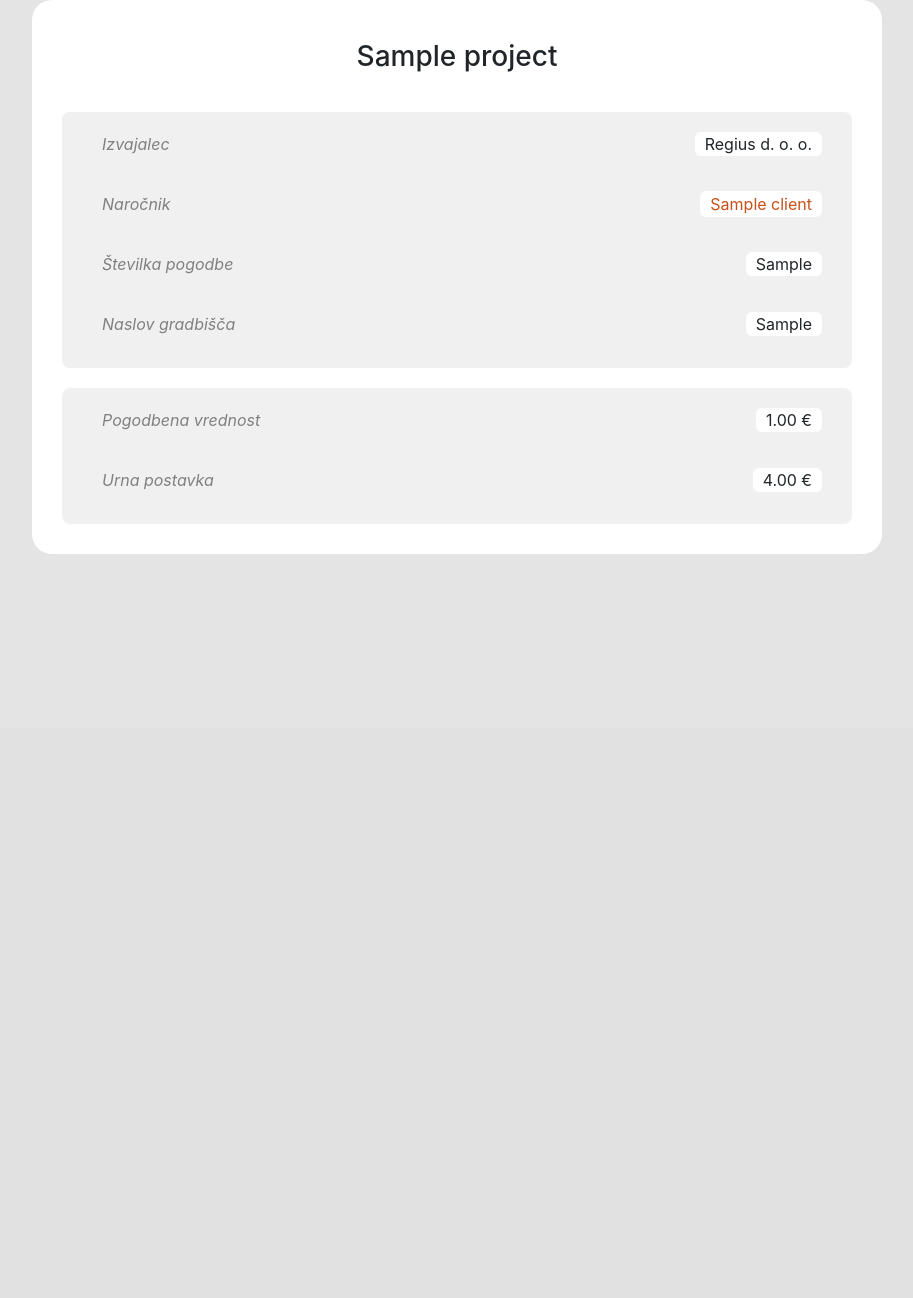
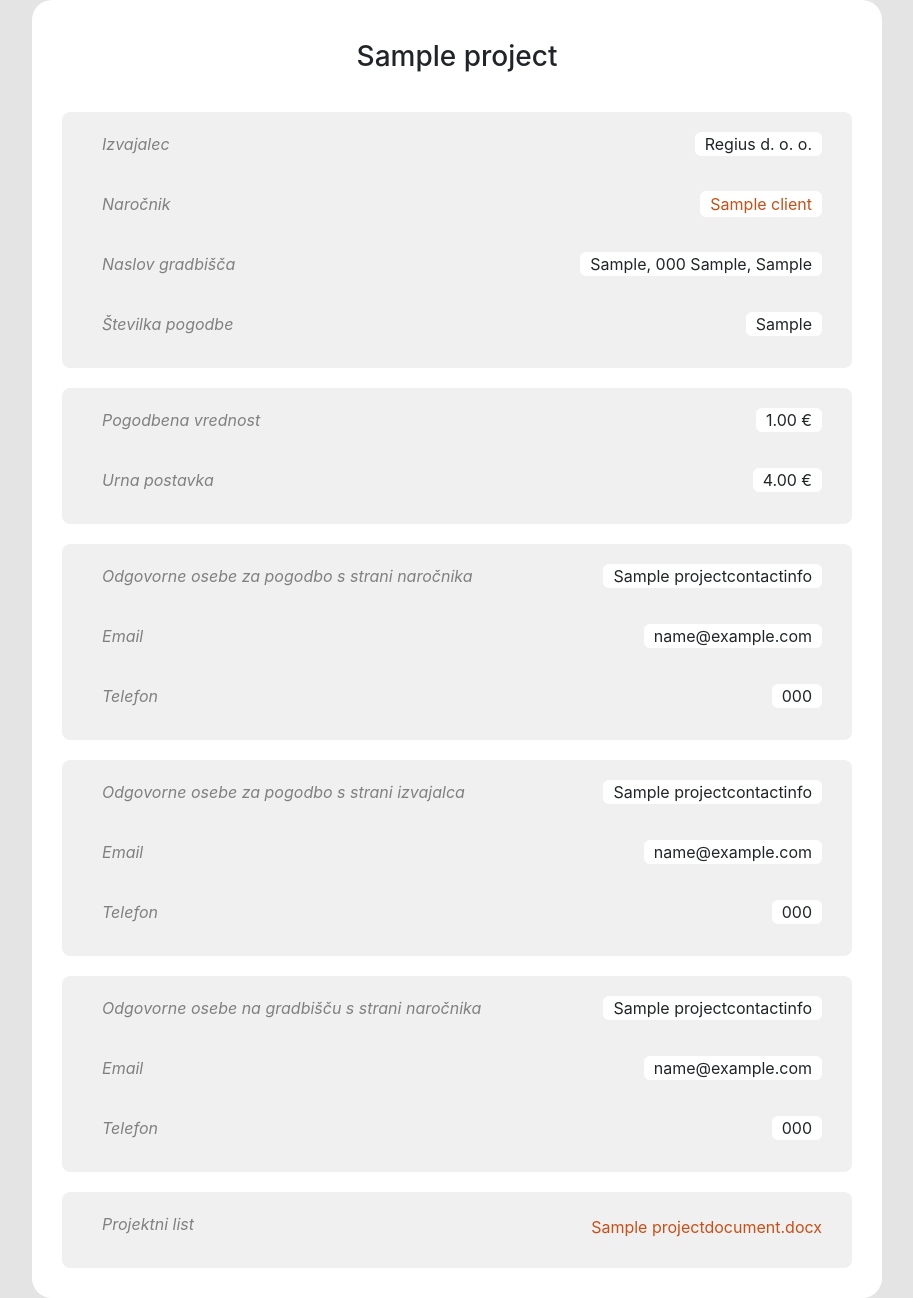
Before and after one commit to jazzyoda5/regius_site, a Django app: page /projekti/1/ in a window 1280 px wide. Shown: the part 72-1370 px from the top of the page, without its empty margins (183-1096 px from the left). Before the commit the page ends 626 px from the top, so only its background shows below. Run offline with Django 3.2, Linux system fonts and the light colour scheme; tables that the repository leaves empty hold one stand-in row (values such as "Sample post"); parts of the project's set-up code (start-up, migrations or seed data) failed here and were passed over.

Commit message:
changed details

```diff
--- a/documents/urls.py
+++ b/documents/urls.py
@@ -2,5 +2,5 @@ from django.urls import path
 from . import views
 
 urlpatterns = [
-    path('<int:project_id>/', views.create_project_doc)
+    path('projektnilist/<int:project_id>/', views.create_project_doc)
 ]
--- a/projects/models.py
+++ b/projects/models.py
@@ -76,3 +76,6 @@ class ProjectContactInfo(models.Model):
     resp_contractor_name = models.CharField(_("Odgovorna oseba s strani izvajalca"), null=True, max_length=50)
     resp_contractor_phone_num = models.CharField(_("Telefon - izvajalec"), null=True, max_length=50)
     resp_contractor_email = models.EmailField(_("Email - izvajalec"), null=True, max_length=254)
+
+    def __str__(self):
+        return self.project
--- a/projects/static/projects/project_details.css
+++ b/projects/static/projects/project_details.css
@@ -13,7 +13,7 @@
     display: grid;
     grid-template-columns: auto;
 }
-.data li {
+.data li, .documents li {
     display: flex;
     justify-content: space-between;
     list-style: none;
@@ -21,13 +21,13 @@
     padding-top: 20px;
 }
 
-.main_data, .financial_data {
+.main_data, .financial_data, .documents {
     background-color: #f0f0f0 !important;
     min-width: 300px;
     border-radius: 8px;
     margin: 10px;
 }
-.field_name p {
+.field_name p, .documents p {
     font-style: italic;
     color: gray;
 }
@@ -37,12 +37,15 @@
     padding-right: 10px;
     border-radius: 6px;
 }
-.field_data a {
+.field_data a, .documents a {
     color: #c84f17;
     padding-top: 3px;
     padding-bottom:3px;
 }
-.field_data a:hover {
+.field_data a:hover, .documents a:hover {
     color: #a22c00;
     text-decoration: none;
 }
+.documents {
+
+}
--- a/projects/templates/projects/project_details.html
+++ b/projects/templates/projects/project_details.html
@@ -28,18 +28,25 @@
         </li>
         <li>
           <div class="field_name">
+            <p>Naslov gradbišča</p>
+          </div>
+          <div class="field_data">
+            {% if address %}
+            <p>
+              {{ address.street }}, {{ address.zip_code }} {{ address.city }},
+              {{ address.country }}
+            </p>
+            {% else %}
+            <a href="#">Dodaj naslov gradbišča</a>
+            {% endif %}
+          </div>
+        </li>
+        <li>
+          <div class="field_name">
             <p>Številka pogodbe</p>
           </div>
           <div class="field_data">
             <p>{{ project.contract_num }}</p>
-          </div>
-        </li>
-        <li>
-          <div class="field_name">
-            <p>Naslov gradbišča</p>
-          </div>
-          <div class="field_data">
-            <p>{{ address.street }}</p>
           </div>
         </li>
       </ul>
@@ -64,10 +71,122 @@
         </li>
       </ul>
     </div>
-  </div>
-  <div class="documents">
-    {% block documents %} {% endblock %}
+    {% if contact_info %}
+    <div class="main_data">
+      <ul>
+        <li>
+          <div class="field_name">
+            <p>Odgovorne osebe za pogodbo s strani naročnika</p>
+          </div>
+          <div class="field_data">
+            <p>{{ contact_info.resp_client_name }}</p>
+          </div>
+        </li>
+        <li>
+          <div class="field_name">
+            <p>Email</p>
+          </div>
+          <div class="field_data">
+            <p>{{ contact_info.resp_client_email }}</p>
+          </div>
+        </li>
+        <li>
+          <div class="field_name">
+            <p>Telefon</p>
+          </div>
+          <div class="field_data">
+            <p>{{ contact_info.resp_client_phone_num }}</p>
+          </div>
+        </li>
+      </ul>
+    </div>
+    <div class="main_data">
+      <ul>
+        <li>
+          <div class="field_name">
+            <p>Odgovorne osebe za pogodbo s strani izvajalca</p>
+          </div>
+          <div class="field_data">
+            <p>{{ contact_info.resp_contractor_name }}</p>
+          </div>
+        </li>
+        <li>
+          <div class="field_name">
+            <p>Email</p>
+          </div>
+          <div class="field_data">
+            <p>{{ contact_info.resp_contractor_email }}</p>
+          </div>
+        </li>
+        <li>
+          <div class="field_name">
+            <p>Telefon</p>
+          </div>
+          <div class="field_data">
+            <p>{{ contact_info.resp_contractor_phone_num }}</p>
+          </div>
+        </li>
+      </ul>
+    </div>
+    <div class="main_data">
+      <ul>
+        <li>
+          <div class="field_name">
+            <p>Odgovorne osebe na gradbišču s strani naročnika</p>
+          </div>
+          <div class="field_data">
+            <p>{{ contact_info.resp_on_site_name }}</p>
+          </div>
+        </li>
+        <li>
+          <div class="field_name">
+            <p>Email</p>
+          </div>
+          <div class="field_data">
+            <p>{{ contact_info.resp_on_site_email }}</p>
+          </div>
+        </li>
+        <li>
+          <div class="field_name">
+            <p>Telefon</p>
+          </div>
+          <div class="field_data">
+            <p>{{ contact_info.resp_on_site_phone_num }}</p>
+          </div>
+        </li>
+      </ul>
+    </div>
+    {% else %}
+    <div class="documents">
+      <ul>
+        <li>
+          <a href="/projekti/kontaktnipodatki/{{project.id}}">Dodaj kontaktne podatke</a>
+        </li>
+      </ul>
+    </div>
+    {% endif %}
+    <div class="documents">
+      <div class="document">
+        <ul>
+          <li>
+            {% if project_doc %}
+            <p>Projektni list</p>
+
+            <a
+              href="{{project_doc.project_doc.url}}"
+              download="{{project_doc.project_doc.url}}"
+              >{{ project_doc.title }}.docx</a
+            >
+            {% else %}
+            <p>Projektni list</p>
+            <a href="/dokumenti/projektnilist/{{ project.id }}"
+              >Pripravi dokument</a
+            >
+            {% endif %}
+          </li>
+        </ul>
+      </div>
+    </div>
   </div>
 </div>
-
 {% endblock %}
--- a/projects/urls.py
+++ b/projects/urls.py
@@ -6,5 +6,6 @@ urlpatterns = [
     path('novprojekt/', views.add_project),
     path('novprojekt/naslov/', views.add_project_address),
     path('novastranka/', views.add_client),
-    path('<int:project_id>/', views.project_details)
+    path('<int:project_id>/', views.project_details),
+    path('kontaktnipodatki/<int:project_id>', views.add_project_contact_info)
 ]
--- a/projects/views.py
+++ b/projects/views.py
@@ -3,7 +3,8 @@ from django.http import HttpResponseRedirect, HttpResponse
 from .forms import NewProjectForm, NewClientForm, ProjectAddressForm, ProjectContactInfoForm
 from django.contrib.auth.decorators import login_required
 from .models import Client
-from .models import Project, ProjectAdress
+from .models import Project, ProjectAdress, ProjectContactInfo
+from documents.models import ProjectDocument
 from documents.models import DocumentTemplate
 
 
@@ -79,14 +80,62 @@ def add_client(request):
                 return render(request, 'projects/add_client.html', context)
 
 
+def add_project_contact_info(request, project_id):
+    if request.method == "GET":
+        project = Project.objects.get(id=project_id)
+        context = {
+            'form': ProjectContactInfoForm(initial={'project': project})
+        }
+        return render(request, 'projects/add_project_contact_info.html', context)
+
+    # If form is submitted
+    elif request.method == "POST":
+        project = Project.objects.get(id=project_id)
+        form = ProjectContactInfoForm(request.POST, initial={
+            'project': project
+        })
+        if form.is_valid():
+            # Check if client already exists in db
+            project = Project.objects.get(id=project_id)
+            object_count = len(ProjectContactInfo.objects.filter(project=project))
+            # If no
+            if object_count == 0:
+                form.save()
+                return HttpResponseRedirect('/projekti/' + str(project_id) + '/')
+            # If yes
+            else:
+                context = {
+                    'form': ProjectContactInfoForm,
+                    'client_exists': True
+                }
+                return render(request, 'projects/add_client.html', context)
+
 def project_details(request, project_id):
+    # Get project
     project = Project.objects.get(id=project_id)
+
+    # Get project details
     try:
         address = ProjectAdress.objects.get(project=project)
     except ProjectAdress.DoesNotExist:
         address = None
+
+    try:
+        project_doc = ProjectDocument.objects.get(project=project)
+    except ProjectDocument.DoesNotExist:
+        project_doc = None
+
+    try:
+        contact_info = ProjectContactInfo.objects.get(project=project)
+    except ProjectContactInfo.DoesNotExist:
+        contact_info = None
+
+
+
     context = {
         'project': project,
         'address': address,
+        'project_doc': project_doc,
+        'contact_info': contact_info
     }
     return render(request, 'projects/project_details.html', context)
```
Also changed, not shown: projects/forms.py (+24 -1 lines), projects/templates/projects/add_project_contact_info.html (added, +14 -0 lines), 3 other files.
